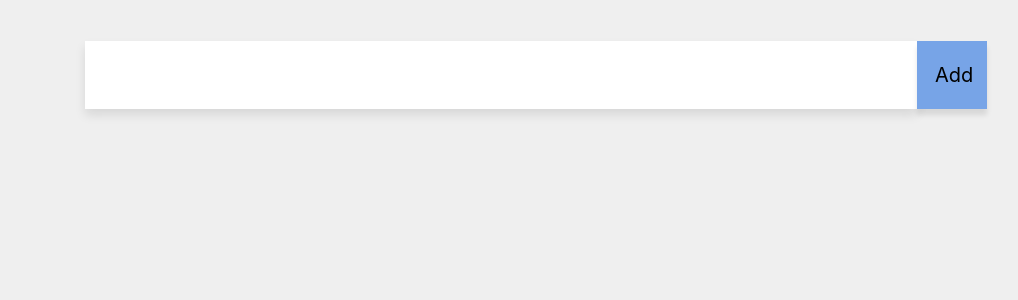
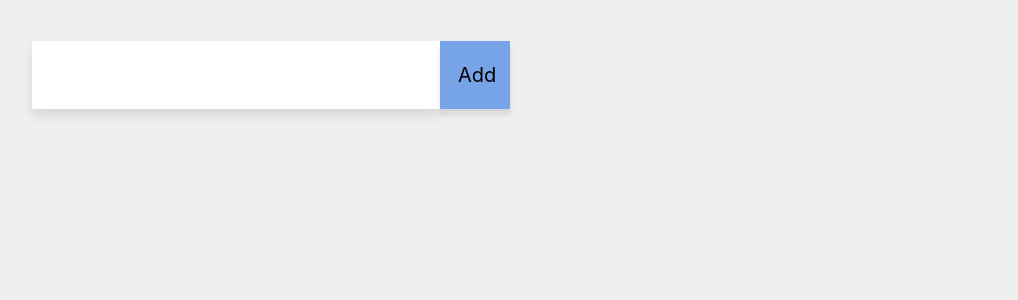
Before and after one commit to omkaradhali/javascript_playground, a React (Create React App) app in the folder React/todo_withState/todo/: page / in a window 1280 px wide. Shown: the top 300 px of the page, without its empty margins (104-1122 px from the left). Built offline with nearby package versions, Linux system fonts and the light colour scheme.

Commit message:
layout change for pomodoro timer

```diff
--- a/React/todo_withState/todo/src/components/Layout/layout.css
+++ b/React/todo_withState/todo/src/components/Layout/layout.css
@@ -6,13 +6,13 @@ body {
 
 .container {
     display: grid;
-    grid-template-columns: 100px 1fr 100px;
+    grid-template-columns: 100px 1fr 1fr 100px;
     grid-template-rows: 150px 2fr 1fr;
     grid-gap: 20px;
     grid-template-areas:
-    "header header header"
-    "content content content"
-    "footer footer footer"
+    "padding header pomodoroTime padding"
+    "padding content pomodoroControl padding"
+    "padding footer  placeholder padding"
 }
 
 .header {
```
